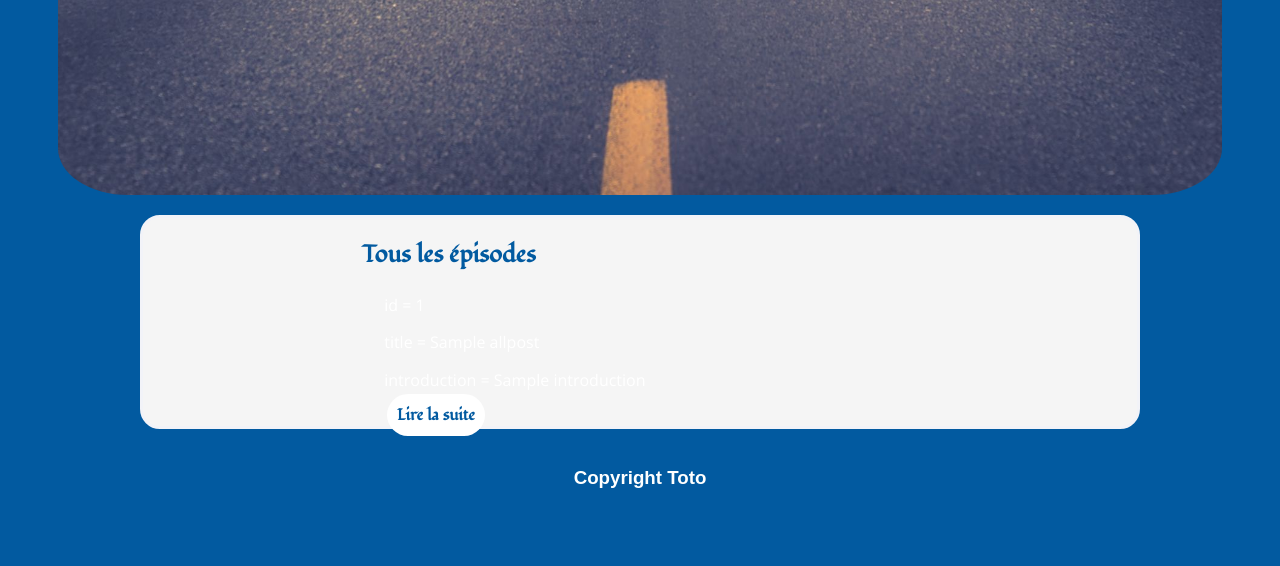
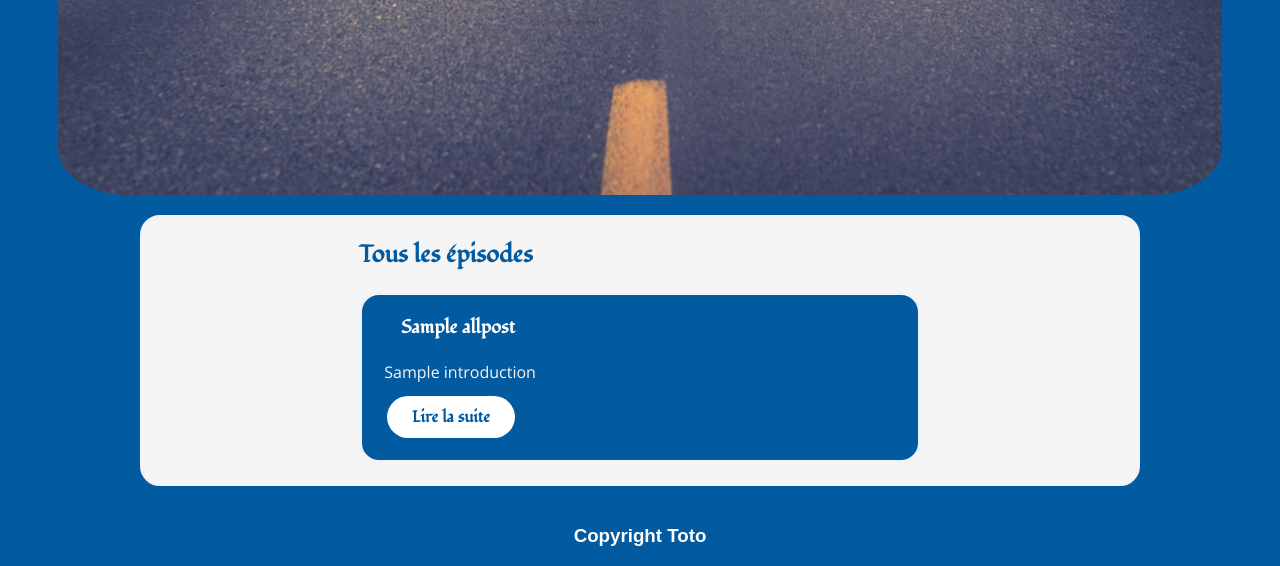
Before and after one commit to EmmanuelBlanchard/OpenClassroomsProject4, a PHP site: template templates/frontoffice/posts.html.php in a window 1280 px wide. Shown: the part 704-1270 px from the top of the page. Before the commit the page ends 1192 px from the top, so only its background shows below. Run offline with PHP 8.4, Linux system fonts and the light colour scheme; the template is opened without the code that fills it: most values are stand-ins (such as "Sample title", 1, 10 or a date in 2020).

Commit message:
Dans dossier templates/frontoffice, fichier posts.html.php, ajout de la balise <article>, recuperation de la valeur 'title' et 'introduction' de

```diff
--- a/templates/frontoffice/posts.html.php
+++ b/templates/frontoffice/posts.html.php
@@ -2,10 +2,12 @@
     <h2>Tous les épisodes</h2>
 
     <?php foreach($data['allposts'] as $post): ?>
-    <p>id = <?=$post['id']?></p>
-    <p>title = <?=$post['title']?></p>
-    <p>introduction = <?=$post['introduction']?></p>
-    <a href="index.php?action=post&id=<?=$post['id']?>\" class="linkToTheRestOfThePost">Lire la suite</a>
+
+    <article>
+        <h3><?=$post['title']?></h3>
+        <p><?=$post['introduction']?></p>
+        <a href="index.php?action=post&id=<?=$post['id']?>\" class="linkToTheRestOfThePost">Lire la suite</a>
+    </article>
 
 </section>
 <?php endforeach; ?>
```
